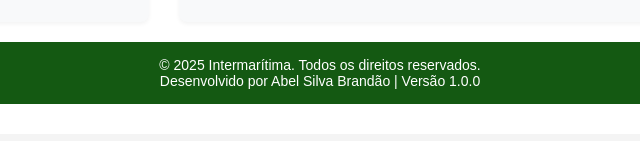
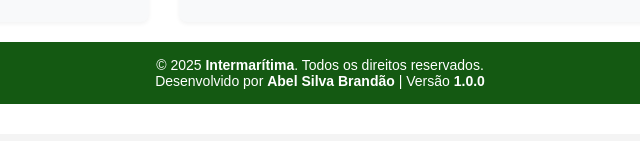
Before and after one commit to abelsilvabrandao/iassinatura, a website with bundled scripts: page index.html in a window 1280 px wide. Shown: the part 679-820 px from the top of the page, 320-960 px from the left. Built offline with nearby package versions, Linux system fonts and the light colour scheme; no server answers; a script that the page names is missing.

Commit message:
Update index.html

```diff
--- a/index.html
+++ b/index.html
@@ -138,8 +138,8 @@
       </div>
     </div>
       <footer id="site-footer" class="site-footer">
-  <p>&copy; <span id="current-year"></span> Intermarítima. Todos os direitos reservados.</p>
-  <p>Desenvolvido por Abel Silva Brandão | Versão 1.0.0</p>
+  <p>&copy; <span id="current-year"></span> <b>Intermarítima</b>. Todos os direitos reservados.</p>
+<p>Desenvolvido por <b>Abel Silva Brandão</b> | Versão <b>1.0.0</b></p>
 </footer>
   </div>
 <script>
```
